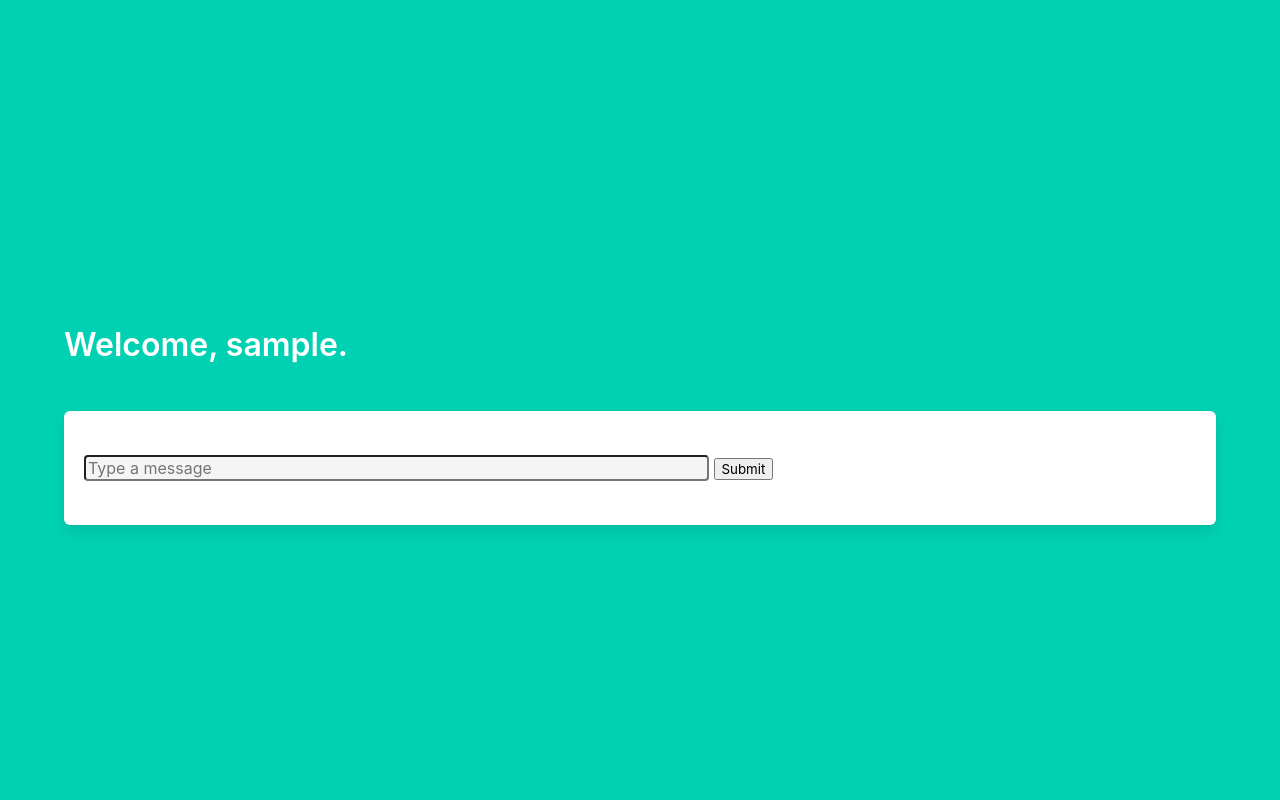
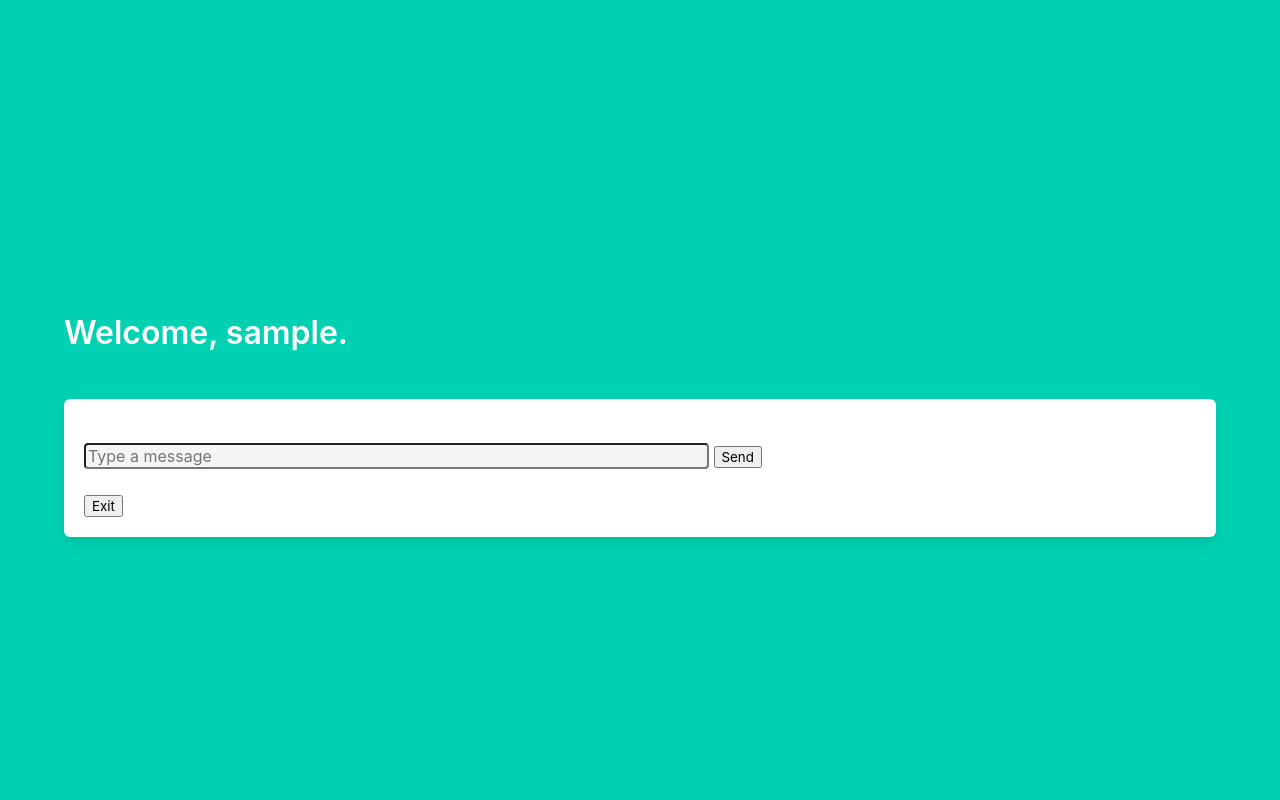
Before and after one commit to IsacLira/stock-price-chatbot, a Flask app: page /chatrooms in a window 1280 px wide. Run offline with Flask 2, Linux system fonts and the light colour scheme; a user stored in the database is signed in; some libraries are stand-ins or nearby versions.

Commit message:
Include exit button

```diff
--- a/src/templates/session.html
+++ b/src/templates/session.html
@@ -19,7 +19,11 @@
     <div>&nbsp</div>
     <form action="" method="POST" id='form_message'>
       <input type="text" size="56" class="message" placeholder="Type a message"/>
-      <input type="submit"/>
+      <input type="submit" value="Send"/>
+    </form>
+
+    <form action="{{url_for('main.logout')}}" method="POST" >
+      <input class="btn btn-primary" type="submit" value="Exit">
     </form>
 
     <!-- jQuery (necessary for Bootstrap's JavaScript plugins) -->
@@ -52,7 +56,7 @@
 
       setInterval(function(){
         socket.emit('read messages')
-        }, 500);
+        }, 200);
 
       socket.on( 'response event', function( msg ) {
         if( typeof msg.content !== 'undefined' ) {
```
